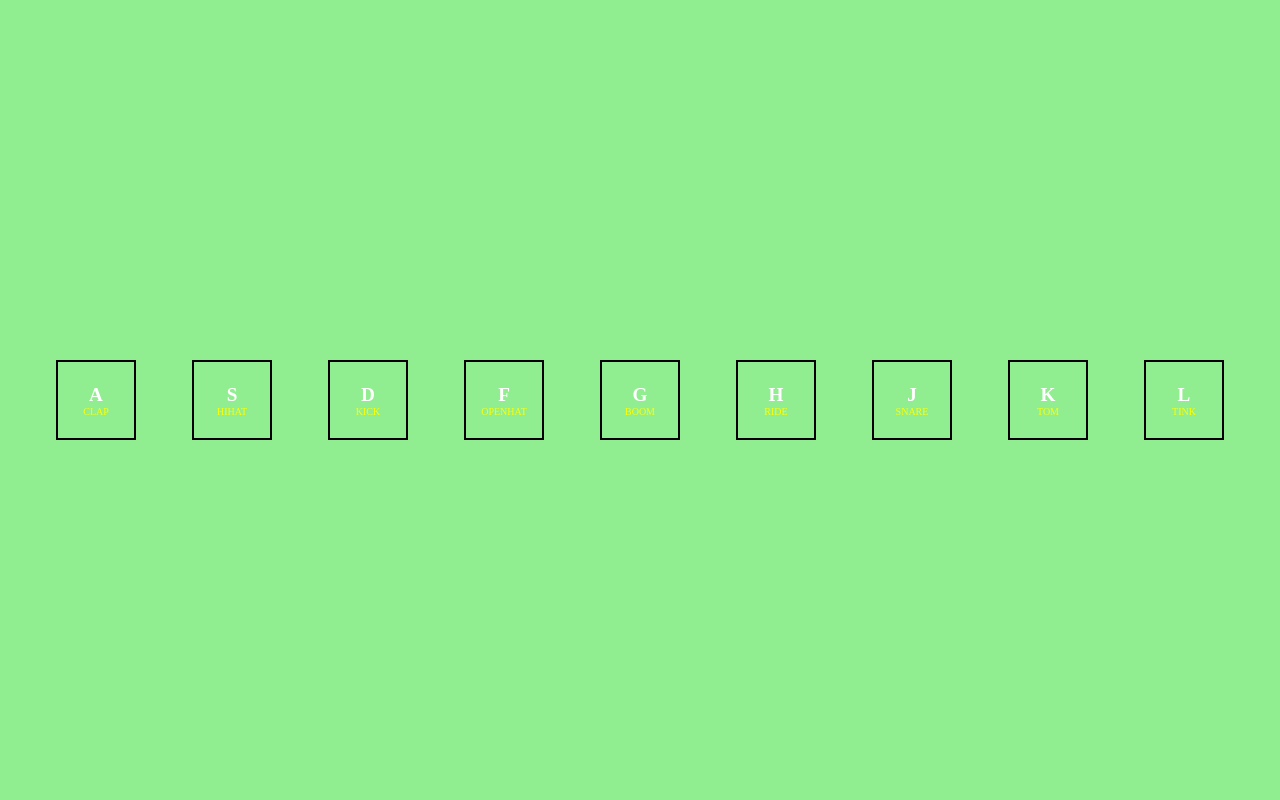
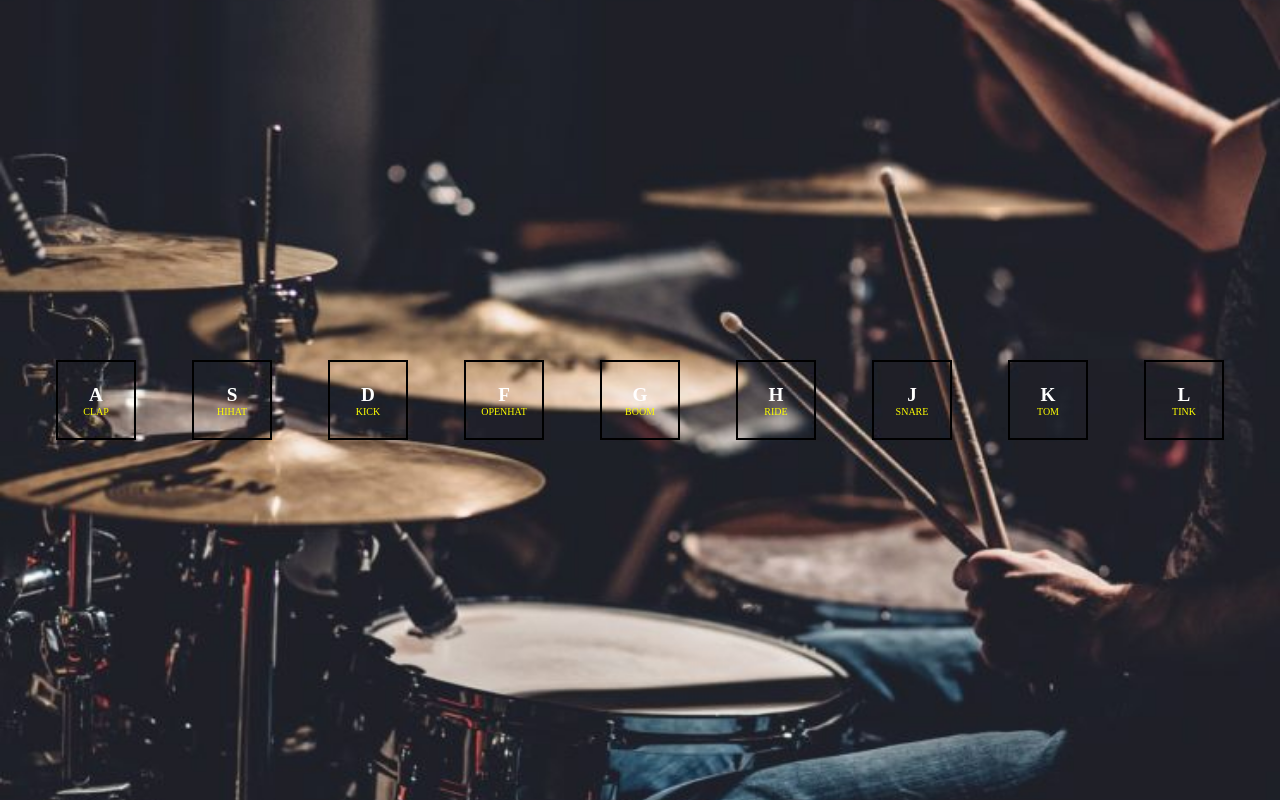
Before and after one commit to PrajilPradeep/KeyboardDrumKit, a plain HTML site: page index.html in a window 1280 px wide. Drawn offline with Linux system fonts and the light colour scheme.

Commit message:
Add background image

```diff
--- a/style.css
+++ b/style.css
@@ -6,7 +6,10 @@
 }
 
 body{
-    background-color: lightgreen;
+    background-image: url(Assets/images/drumbg2.jpg);
+    background-repeat: no-repeat;
+    background-position: center;
+    background-size: cover;
     min-height: 100vh;
     margin: 0 auto;
 }
```
Also changed, not shown: Assets/images/drumbg2.jpg (added).
